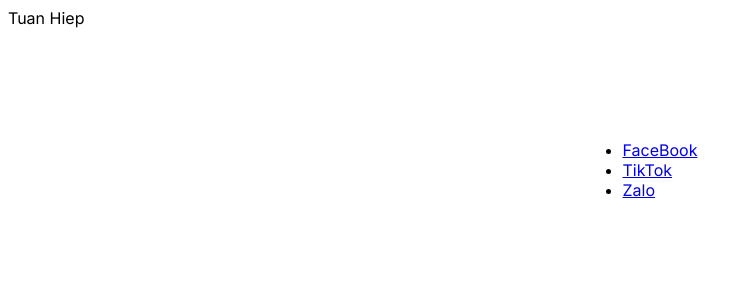
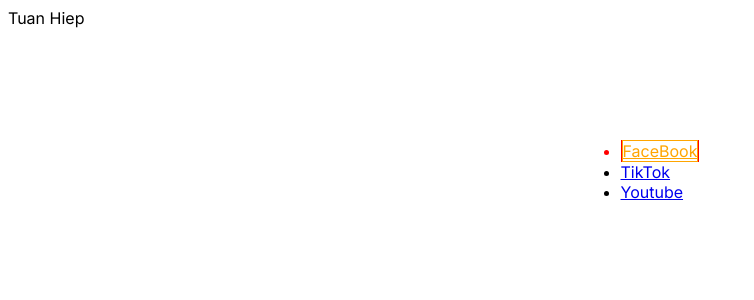
Before and after one commit to PhamTuanHiep/learn-next13-typescript, a Next.js app: page / in a window 1280 px wide. Shown: the top 300 px of the page, without its empty margins (0-754 px from the left). Built offline with nearby package versions, Linux system fonts and the light colour scheme.

Commit message:
css-module in nexextJs

```diff
--- a/package.json
+++ b/package.json
@@ -17,6 +17,7 @@
     "next": "13.4.2",
     "react": "18.2.0",
     "react-dom": "18.2.0",
+    "sass": "^1.69.5",
     "typescript": "5.0.4"
   }
 }
--- a/src/app/page.tsx
+++ b/src/app/page.tsx
@@ -1,14 +1,19 @@
 import Link from 'next/link'
 import styles from './page.module.css'
+import style1 from '@/app/styles/app.module.css'
+import style2 from '@/app/styles/hoidanit.module.css'
 
 export default function Home() {
   return (
     <main className={styles.main}>
      <div>
       <ul>
-        <li><Link href='facebook'>FaceBook</Link></li>
+        <li className={style1['red']}>
+          <Link href='facebook' className={style2.red}>
+            FaceBook
+            </Link></li>
         <li><Link href={'/tiktok'}>TikTok</Link></li>
-        <li><Link href='/zalo'>Zalo</Link></li>
+        <li><Link href='/youtube'>Youtube</Link></li>
       </ul>
      </div>
     </main>
--- /dev/null
+++ b/src/app/styles/app.module.css
@@ -0,0 +1,5 @@
+.red {
+  color: red;
+  border: 1px solid red;
+
+}
--- /dev/null
+++ b/src/app/styles/hoidanit.module.css
@@ -0,0 +1,4 @@
+.red{
+    color:orange;
+    border: 1px solid orange;
+}
```
Also changed, not shown: src/app/youtube/page.tsx (added, +8 -0 lines), src/app/zalo/page.tsx (deleted, +0 -8 lines).
